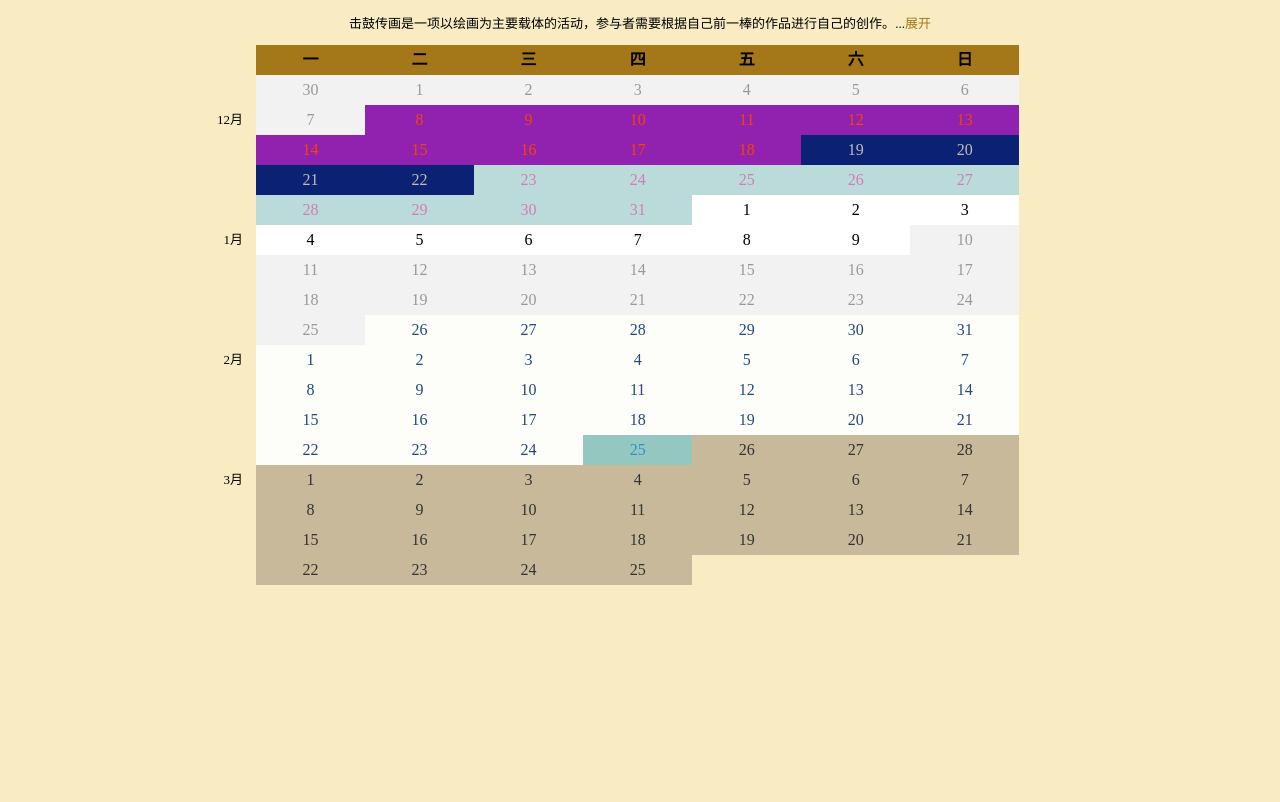
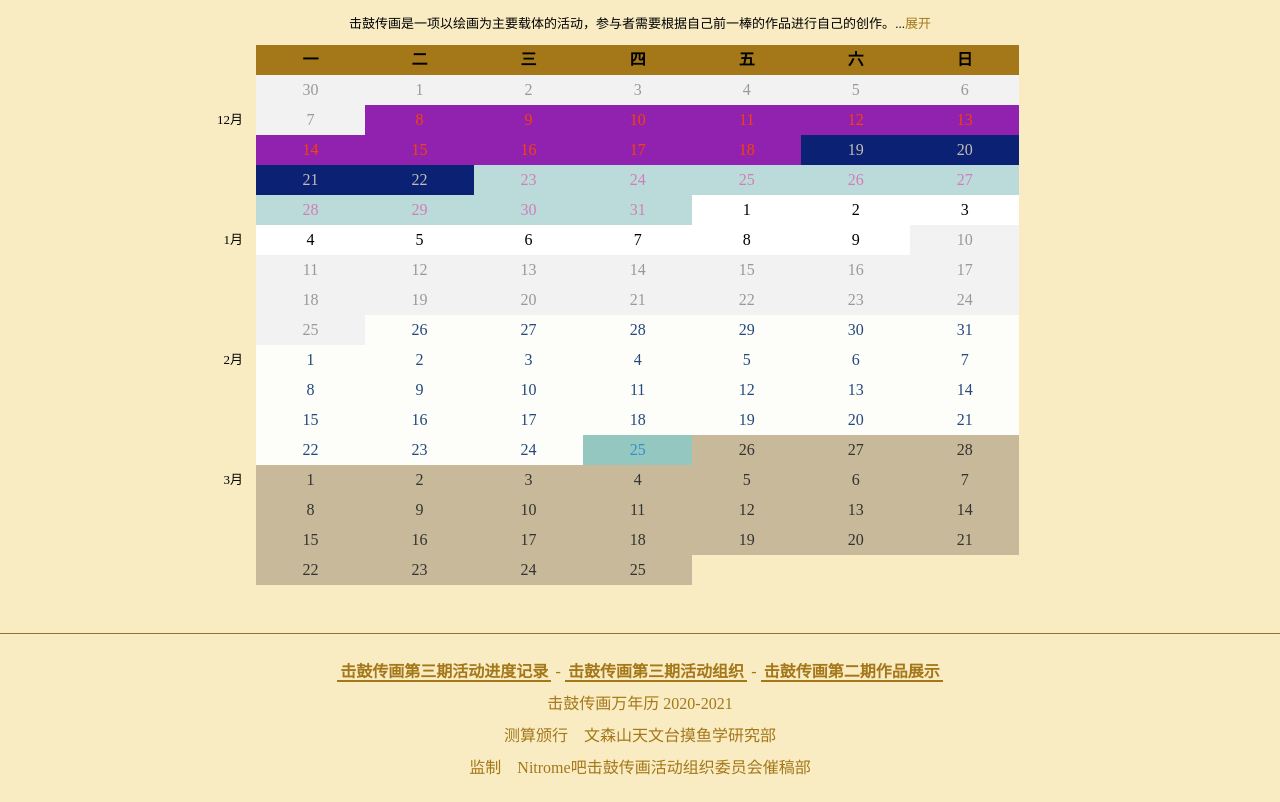
Before and after one commit to CPKaq/nitromebar-calendar, a plain HTML site: page index.html in a window 1280 px wide. Shown: the part 86-888 px from the top of the page. Before the commit the page ends 800 px from the top, so only its background shows below. Drawn offline with Linux system fonts and the light colour scheme.

Commit message:
add links

```diff
--- a/index.html
+++ b/index.html
@@ -31,6 +31,14 @@
         <div class="calendar-day" id="data">
         </div>
     </div>
+    <div class="clr">
+    </div>
+    <div class="links">
+        <p><a href="https://tieba.baidu.com/p/7131786931" class="link">击鼓传画第三期活动进度记录</a> - <a href="https://tieba.baidu.com/p/6321769046" class="link">击鼓传画第三期活动组织</a> - <a href="https://tieba.baidu.com/p/5284344286" class="link">击鼓传画第二期作品展示</a></p>
+        <p>击鼓传画万年历 2020-2021</p>
+        <p>测算颁行　文森山天文台摸鱼学研究部</p>
+        <p>监制　Nitrome吧击鼓传画活动组织委员会催稿部</p>
+    </div>
 </body>
 </html>
 <script src="data.js"></script>
--- a/style.css
+++ b/style.css
@@ -6,7 +6,18 @@ body {
 
 a {
     text-decoration: none;
-    color: #a47719;;
+    color: #a47719;
+}
+
+a.link {
+    font-weight: bold;
+    padding: 0 0.2em;
+    border-bottom: 2px solid #a47719;
+}
+
+a.link:hover {
+    background: #a47719;
+    color: #f9ecc3;
 }
 
 .head {
@@ -28,7 +39,8 @@ a {
 }
 
 .calendar {
-    margin: 10px 20%;
+    margin: 0 20%;
+    padding: 0 0;
 }
 
 .daybox {
@@ -66,3 +78,18 @@ a {
     font-size: small;
     padding: 0 1em;
 }
+
+.links {
+    border-top: #967227 solid 1px;
+    padding: 1em;
+    color: #a47719;
+}
+
+.links p {
+    margin: 0.5em 0;
+}
+
+.clr {
+    clear: both;
+    height: 3em;
+}
```
